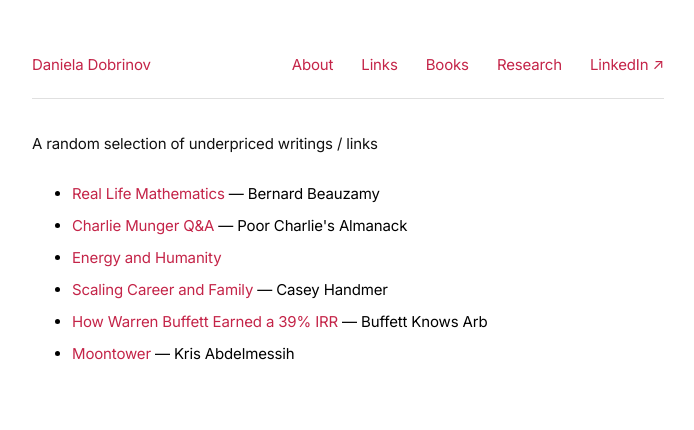
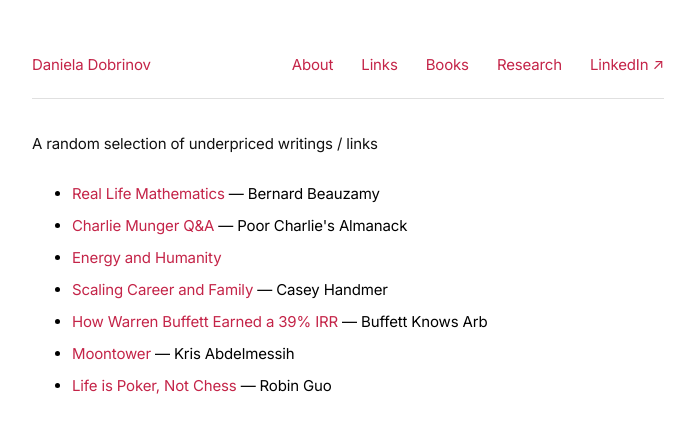
Before and after one commit to eula01/danisite, a Next.js app: page /links in a window 1280 px wide. Shown: the top 430 px of the page, without its empty margins (292-986 px from the left). Built offline with nearby package versions, Linux system fonts and the light colour scheme; a web font is replaced by a local one.

Commit message:
Add Life is Poker Not Chess link

```diff
--- a/pages/links.tsx
+++ b/pages/links.tsx
@@ -13,6 +13,7 @@
             <li><a href="https://caseyhandmer.wordpress.com/2025/12/03/scaling-career-and-family-systems-thinking-public-school-home-enrichment/" target="_blank">Scaling Career and Family</a> — Casey Handmer</li>
             <li><a href="https://dirtcheapstocks.substack.com/p/how-warren-buffett-earned-a-39-irr" target="_blank">How Warren Buffett Earned a 39% IRR</a> — Buffett Knows Arb</li>
             <li><a href="https://moontowermeta.com/" target="_blank">Moontower</a> — Kris Abdelmessih</li>
+            <li><a href="https://www.robin-guo.com/p/life-is-poker-not-chess" target="_blank">Life is Poker, Not Chess</a> — Robin Guo</li>
           </ul>
         </div>
       </main>
```
